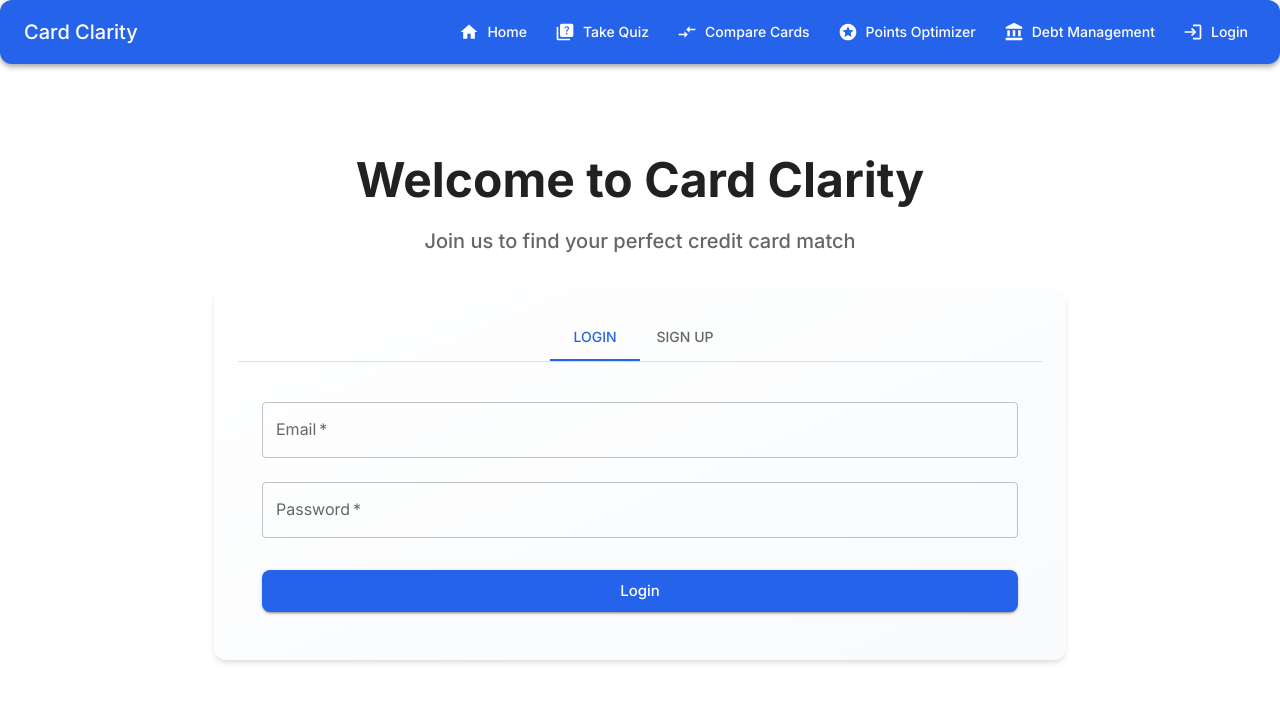
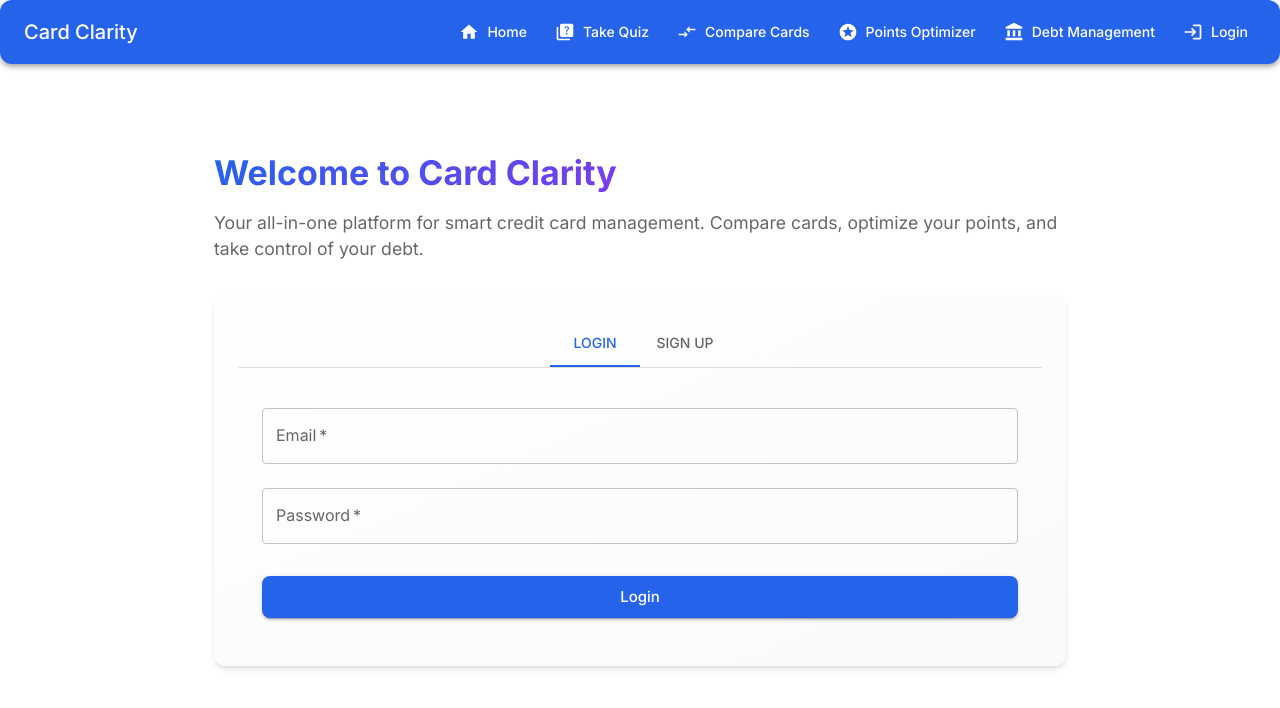
Before and after one commit to nickjackson801/card-clarity, a React (Vite) app: page /auth in a window 1280 px wide. Shown: the top 708 px of the page. Built offline with nearby package versions, Linux system fonts and the light colour scheme.

Commit message:
Update Auth page text to encompass all services

```diff
--- a/src/pages/Auth.tsx
+++ b/src/pages/Auth.tsx
@@ -87,11 +87,29 @@ const Auth = () => {
         animate={{ opacity: 1, y: 0 }}
         transition={{ duration: 0.5 }}
       >
-        <Typography variant="h3" component="h1" gutterBottom sx={{ fontWeight: 700, textAlign: 'center' }}>
+        <Typography
+          variant="h4"
+          component="h1"
+          gutterBottom
+          sx={{
+            fontWeight: 700,
+            mb: 2,
+            background: 'linear-gradient(135deg, #2563eb 0%, #7c3aed 50%, #059669 100%)',
+            backgroundClip: 'text',
+            WebkitBackgroundClip: 'text',
+            color: 'transparent',
+            WebkitTextFillColor: 'transparent',
+          }}
+        >
           Welcome to Card Clarity
         </Typography>
-        <Typography variant="h6" color="text.secondary" paragraph sx={{ textAlign: 'center', mb: 4 }}>
-          Join us to find your perfect credit card match
+        <Typography
+          variant="body1"
+          color="text.secondary"
+          paragraph
+          sx={{ mb: 4, fontSize: '1.1rem' }}
+        >
+          Your all-in-one platform for smart credit card management. Compare cards, optimize your points, and take control of your debt.
         </Typography>
 
         {showSuccess && (
```
